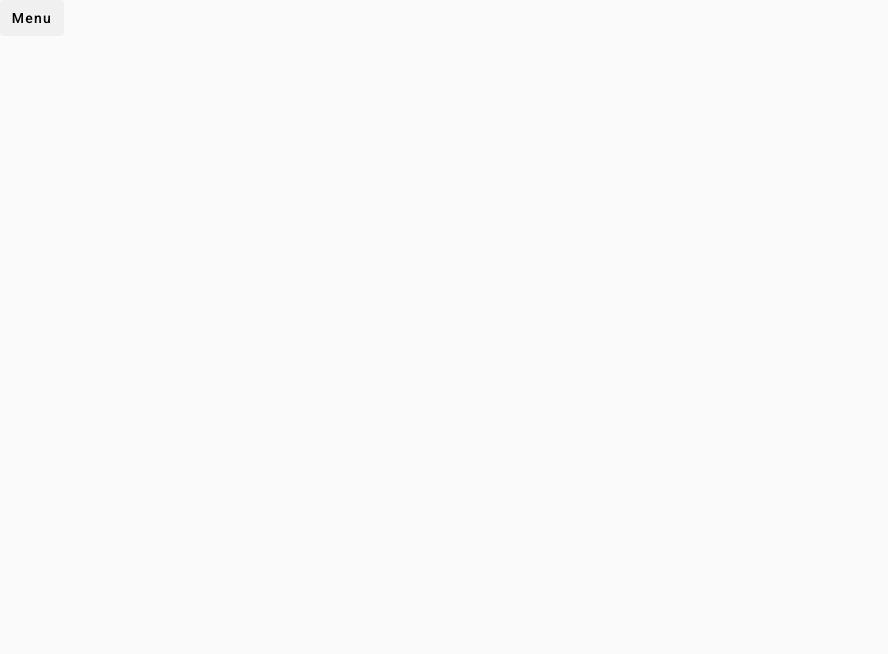
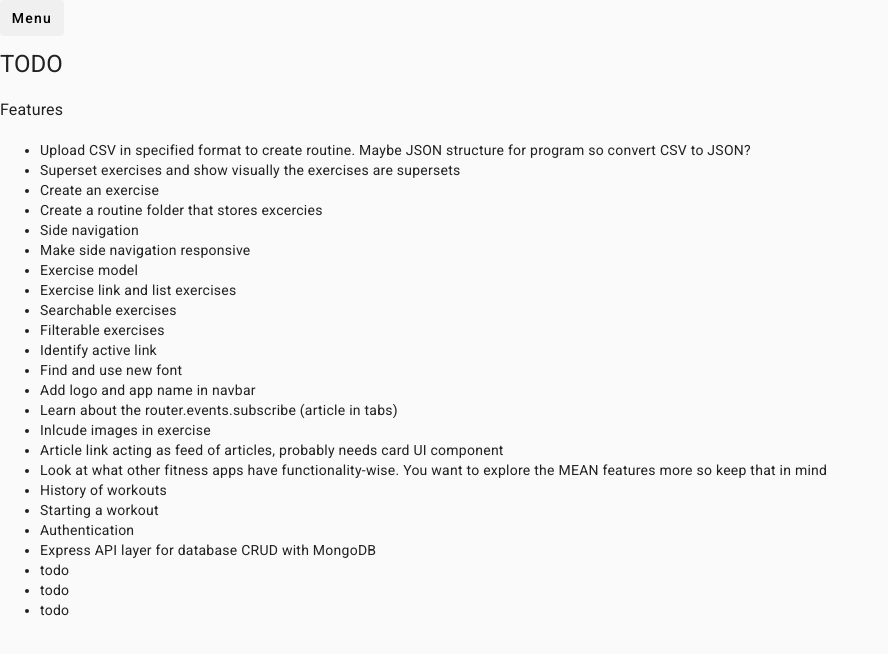
Before and after one commit to ryanvahl/Grasp, an Angular app in the folder grasp-app/: page / in a window 1280 px wide. Shown: the top 654 px of the page, without its empty margins (0-888 px from the left). Built offline with nearby package versions, Linux system fonts and the light colour scheme.

Commit message:
made todo default path and added more todo items

```diff
--- a/grasp-app/src/app/navigation/navigation.component.html
+++ b/grasp-app/src/app/navigation/navigation.component.html
@@ -19,5 +19,8 @@
         <div *ngIf="activeRoute === '/programs'">
              <app-program-list></app-program-list>
         </div>
+        <div *ngIf="activeRoute === '/'">
+            <app-todo></app-todo>
+        </div>
     </mat-sidenav-content>
 </mat-sidenav-container>
--- a/grasp-app/src/app/navigation/navigation.component.ts
+++ b/grasp-app/src/app/navigation/navigation.component.ts
@@ -7,11 +7,12 @@ import { RouterModule, Router, ActivatedRoute } from '@angular/router';
 import { CommonModule } from '@angular/common';
 import { ExercisesListComponent } from '../exercises-list/exercises-list.component';
 import { ProgramListComponent } from '../program-list/program-list.component';
+import { TodoComponent } from '../todo/todo.component';
 
 @Component({
   selector: 'app-navigation',
   standalone: true,
-  imports: [MatSidenavModule, MatCheckboxModule, MatButtonModule, RouterModule, CommonModule, ExercisesListComponent, ProgramListComponent, MatListModule],
+  imports: [MatSidenavModule, MatCheckboxModule, MatButtonModule, RouterModule, CommonModule, ExercisesListComponent, ProgramListComponent, MatListModule, TodoComponent],
   templateUrl: './navigation.component.html',
   styleUrl: './navigation.component.css'
 })
--- a/grasp-app/src/app/todo/todo.component.html
+++ b/grasp-app/src/app/todo/todo.component.html
@@ -1,7 +1,7 @@
 <h1>TODO</h1>
 <h3>Features</h3>
 <ul>
-    <li>Upload CSV in specified format to create routine</li>
+    <li>Upload CSV in specified format to create routine. Maybe JSON structure for program so convert CSV to JSON?</li>
     <li>Superset exercises and show visually the exercises are supersets</li>
     <li>Create an exercise</li>
     <li>Create a routine folder that stores excercies</li>
@@ -16,5 +16,13 @@
     <li>Add logo and app name in navbar</li>
     <li>Learn about the router.events.subscribe (article in tabs)</li>
     <li>Inlcude images in exercise</li>
+    <li>Article link acting as feed of articles, probably needs card UI component</li>
+    <li>Look at what other fitness apps have functionality-wise. You want to explore the MEAN features more so keep that in mind</li>
+    <li>History of workouts</li>
+    <li>Starting a workout</li>
+    <li>Authentication</li>
+    <li>Express API layer for database CRUD with MongoDB</li>
+    <li>todo</li>
+    <li>todo</li>
     <li>todo</li>
 </ul>
```
